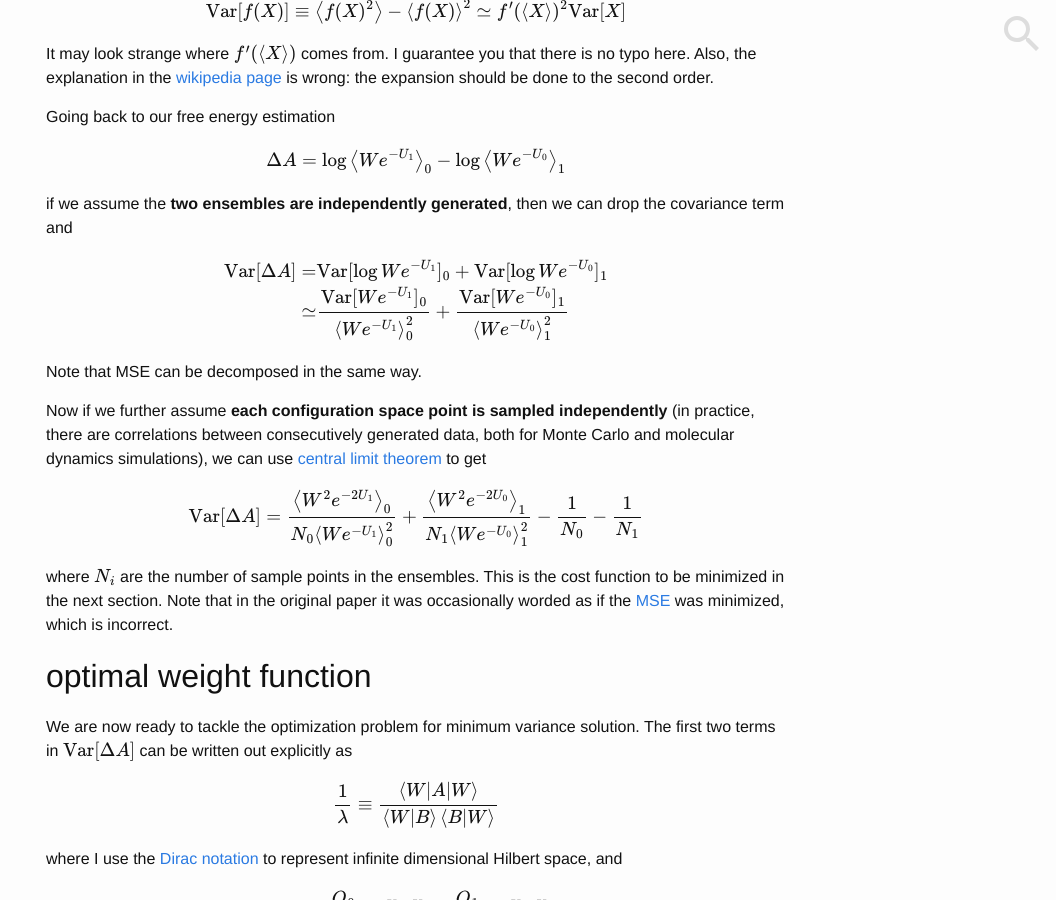
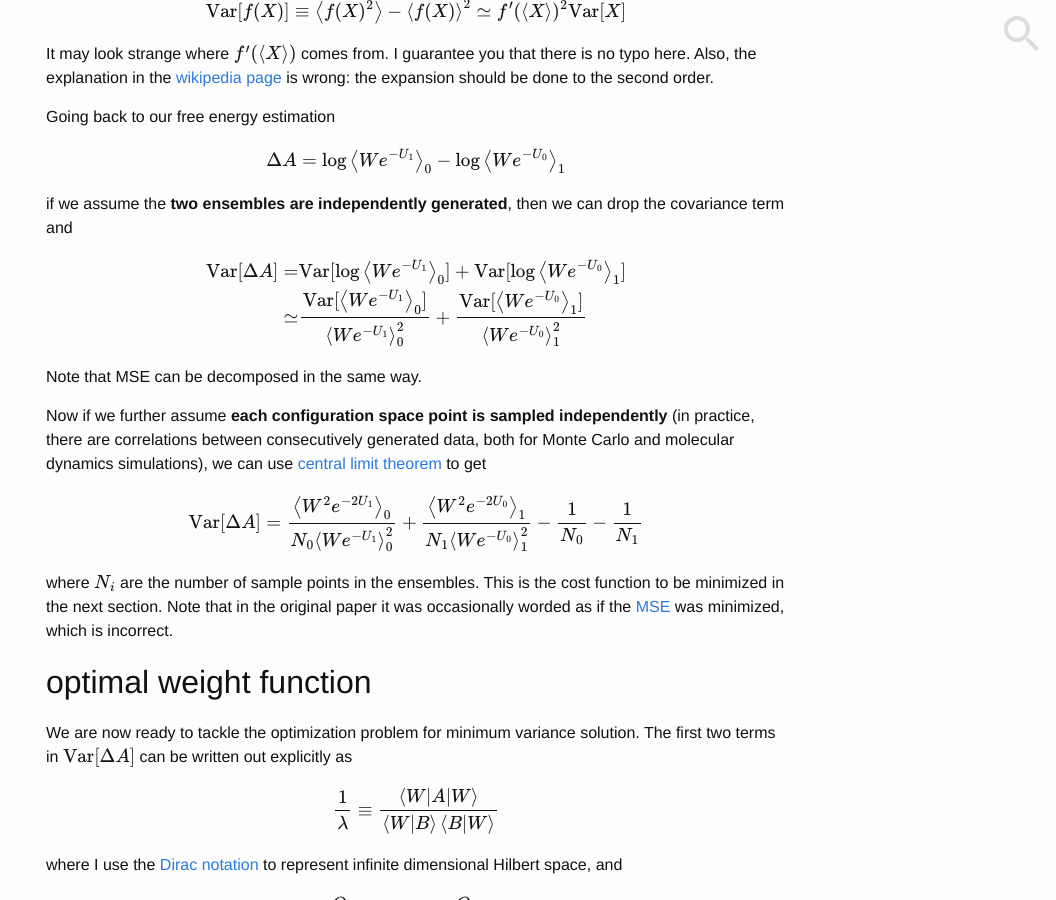
Before and after one commit to nosarthur/nosarthur.github.io, a Jekyll site: the page built from _posts/2017-09-03-bar.md, in a window 1280 px wide and 900 px high, scrolled down 4432 px. Shown: the whole window, without its empty margins (224-1280 px from the left). Built offline with Jekyll 4.4.1, drawn with Linux system fonts in a browser that asks for light colours; formulas are drawn with MathJax 3; comment, search, counter and statistics services are not loaded.

Commit message:
Update 2017-09-03-bar.md

```diff
--- a/_posts/2017-09-03-bar.md
+++ b/_posts/2017-09-03-bar.md
@@ -214,8 +214,8 @@ $$\Delta A = \log\left<We^{-U_1}\right>_0 - \log\left<We^{-U_0}\right>_1$$
 if we assume the **two ensembles are independently generated**, then we can drop the covariance term and
 
 $$ \begin{align}
-\text{Var}[\Delta A] =& \text{Var}[\log We^{-U_1}]_0 + \text{Var}[\log We^{-U_0}]_1\\
-\simeq & \frac{\text{Var}[We^{-U_1}]_0}{\left<We^{-U_1}\right>_0^2} + \frac{\text{Var}[We^{-U_0}]_1}{\left<We^{-U_0}\right>_1^2}
+\text{Var}[\Delta A] =& \text{Var}[\log \left<We^{-U_1}\right>_0] + \text{Var}[\log \left<We^{-U_0}\right>_1]\\
+\simeq & \frac{\text{Var}[\left<We^{-U_1}\right>_0]}{\left<We^{-U_1}\right>_0^2} + \frac{\text{Var}[\left<We^{-U_0}\right>_1]}{\left<We^{-U_0}\right>_1^2}
 \end{align}$$
 
 Note that MSE can be decomposed in the same way.
```
